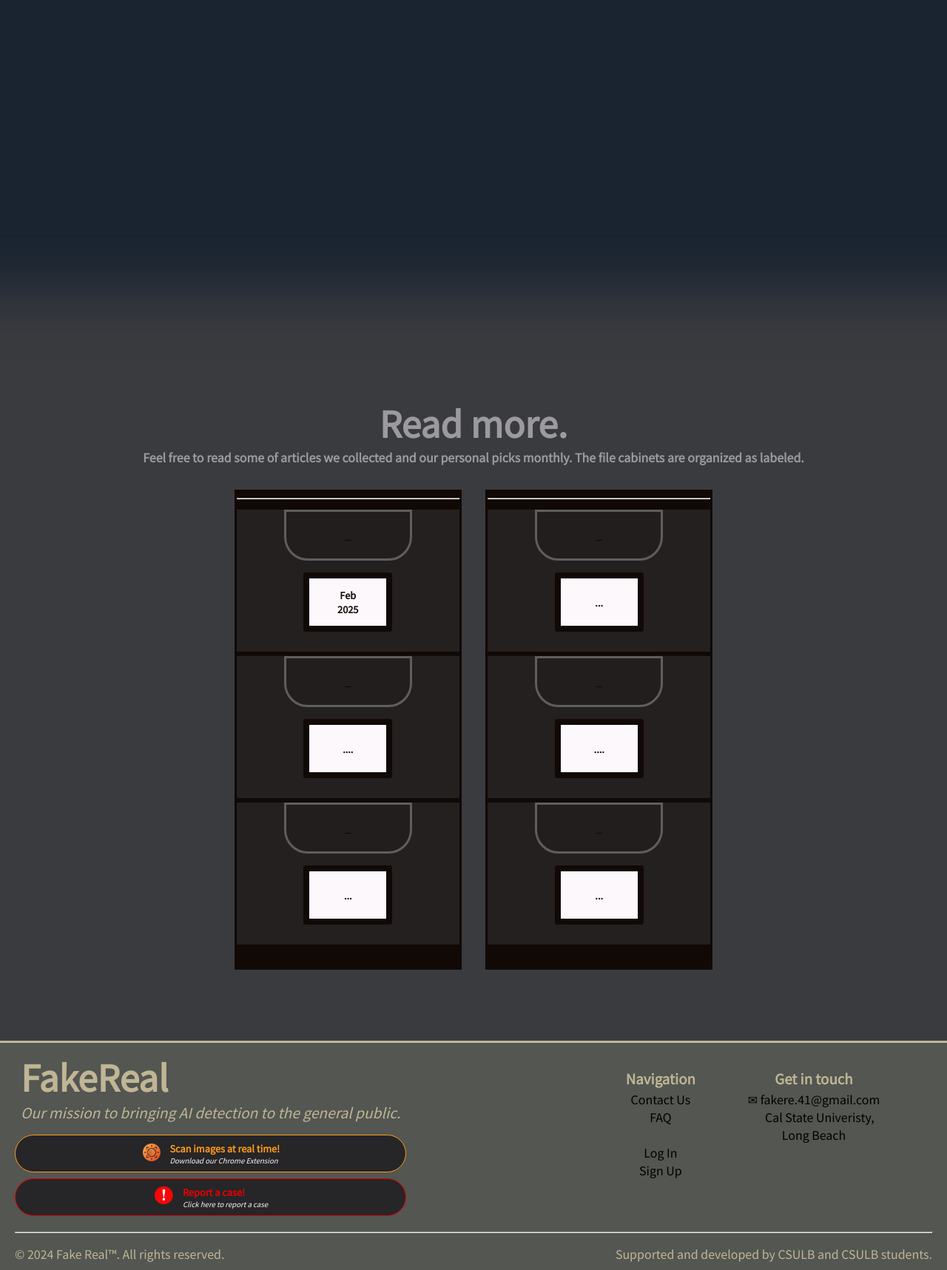
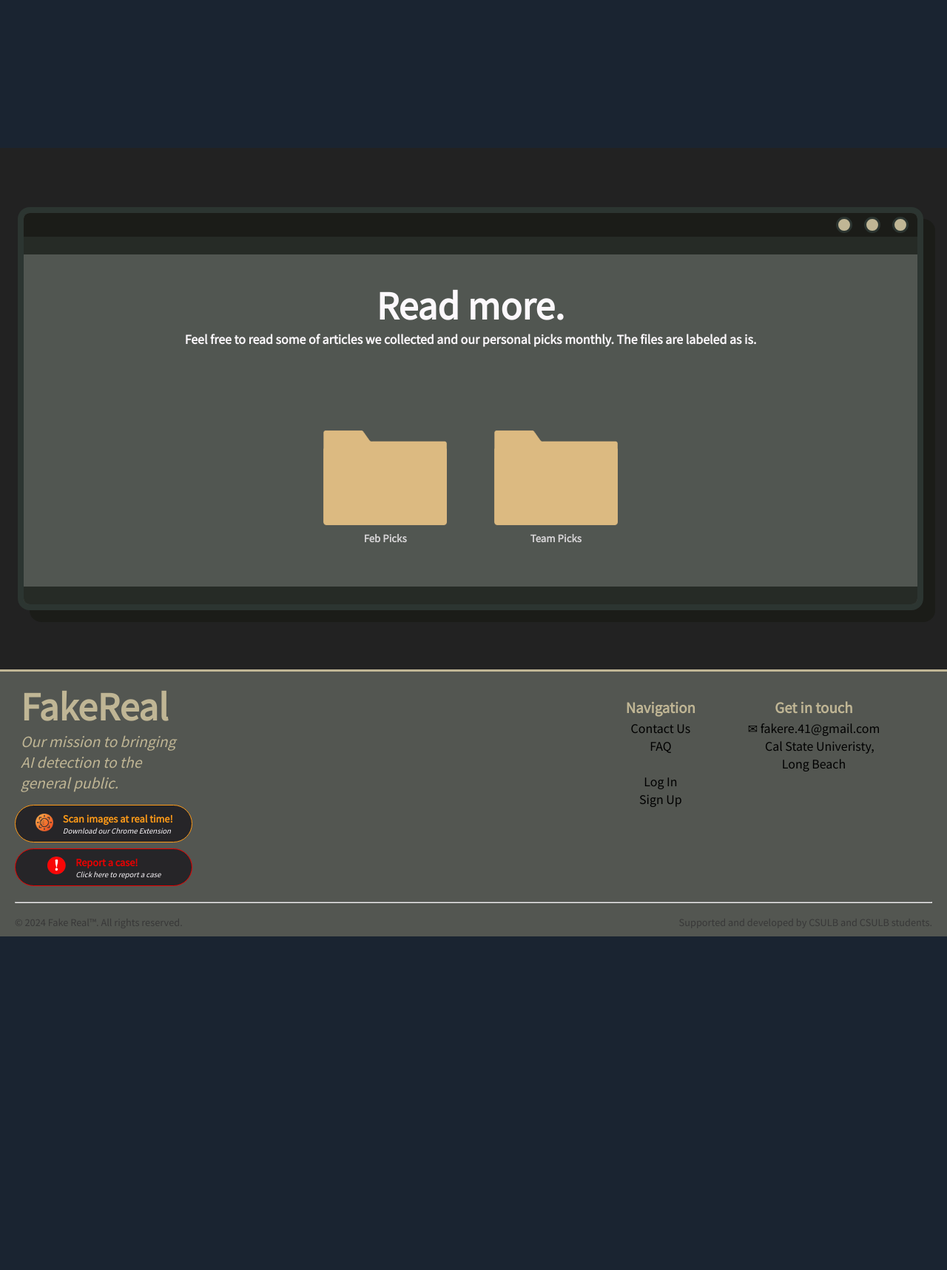
Before and after one commit to fs-fakereal/fakereal, a Flask app: page / in a window 1280 px wide. Shown: the part 3951-5668 px from the top of the page at 74% size. After the commit the page ends 5217 px from the top, so only its background shows below. Run offline with Flask 3, Linux system fonts and the light colour scheme; parts of the project's set-up code (start-up, migrations or seed data) failed here and were passed over.

Commit message:
edits articles

```diff
--- a/app/static/css/articles.css
+++ b/app/static/css/articles.css
@@ -1,26 +1,26 @@
-.articles {
+/* .articles {
     display: flex;
     flex-direction: column;
     align-items: center;
-    justify-content: center;
+    justify-content: center; */
     /* overflow: scroll; */
-
+/*
     padding: 1rem 1rem 6rem 1rem;
-    background-color: #3a3b3f;
+    background-color: #3a3b3f; */
     /* background-color: #dfbe90; */
 
-    h1 {
-        font-size: 3rem;
+    /* h1 {
+        font-size: 3rem; */
         /* color: black; */
-        color: #fcf8fc;
+        /* color: #fcf8fc;
         margin: 0;
         padding: 0;
         opacity: 50%;
     }
 
-    h2 {
+    h2 { */
         /* max-width: 10rem; */
-        font-size: 1rem;
+        /* font-size: 1rem;
         padding: 0rem 2rem 2rem 2rem;
         margin: 0;
 
--- a/app/static/css/cabinet.css
+++ b/app/static/css/cabinet.css
@@ -24,6 +24,7 @@
 .handle a button {
     border-radius: 0 0 2rem 2rem;
     background-color: #221e1e;
+    color: transparent;
     border: 0.2rem solid rgb(94, 94, 94);
 
     padding: 1.5rem 5rem;
--- a/app/static/css/dashboard-base.css
+++ b/app/static/css/dashboard-base.css
@@ -51,7 +51,7 @@ body {
     justify-content: center;
     align-self: center;
 
-    transition: all 0.5s ease-in-out;    transition: all 0.5s ease-in-out; /* Transition for sliding effect */
+    transition: all 0.5s ease-in-out; /* Transition for sliding effect */
 }
 
 /* Webpage design */
--- a/app/static/css/deepfake-examples.css
+++ b/app/static/css/deepfake-examples.css
@@ -17,9 +17,9 @@
     top: 0;
 }
 
-section {
+/* section {
     height: 90vh;
-}
+} */
 
 /* the title of the section */
 .title-examples {
@@ -130,7 +130,7 @@ section {
 }
 
 /* dots */
-.dots {
+/* .dots {
     text-align: center;
 }
 
@@ -142,12 +142,12 @@ section {
     background-color: #bbb;
     border-radius: 50%;
     display: inline-block;
-    /* transition: background-color 0.6s ease; */
+    transition: background-color 0.6s ease;
 }
 
 .active, .dot:hover {
     background-color: #717171;
-}
+} */
 
 /* slides */
 .mySlides {
--- a/app/static/css/footer.css
+++ b/app/static/css/footer.css
@@ -57,7 +57,8 @@ hr {
 
     justify-content: left;
 
-    max-width: 50%;
+    max-width: 15rem;
+    width: auto;
 }
 
 .fakereal-here h1 {
@@ -355,7 +356,11 @@ hr {
     cursor: url('../imgs/mouse/white-mouse.png'), auto !important;
 
     p {
-        color: #c0b695;
+        margin: 0rem;
+        padding: 0rem;
+
+        color: #383838;
+        font-size: 0.8rem;
         cursor: url('../imgs/mouse/white-mouse.png'), auto !important;
     }
 }
--- /dev/null
+++ b/app/static/css/news-articles.css
@@ -0,0 +1,257 @@
+.article-list {
+    display: flex;
+    flex-direction: row;
+    flex-wrap: wrap;
+    gap: 2rem;
+
+    align-items: center;
+    justify-content: center;
+}
+
+.main-content-web {
+    display: flex;
+    flex-direction: column;
+    align-items: center;
+    justify-content: center;
+
+    height: 100%;
+}
+
+.web-title {
+    display: flex;
+    flex-direction: column;
+    align-items: center;
+    justify-content: center;
+
+    padding: 2rem;
+
+    h1, h2 {
+        opacity: 100%;
+    }
+}
+
+.web-articles-list {
+    display: flex;
+    flex-direction: row;
+    flex-wrap: wrap;
+
+    align-items: flex-start;
+    justify-content: center;
+
+    padding: 1rem;
+}
+
+.web-articles {
+    display: flex;
+    flex-direction: column;
+
+    align-items: center;
+    justify-content: center;
+
+    padding: 1rem;
+
+
+    img {
+        height: 10vw;
+
+        padding: 0rem;
+        margin: 0rem;
+    }
+
+    img:hover {
+        cursor: url('../imgs/mouse/white-pointer.png'), auto !important;
+    }
+
+    h5 {
+        padding: 0.5rem 0rem;
+        margin: 0rem;
+
+        color: #fcf8fc;
+        opacity: 80%;
+    }
+}
+
+.file {
+    display: flex;
+    flex-direction: column;
+
+    align-items: center;
+    justify-content: center;
+
+    padding: 1rem;
+}
+
+.open-file {
+    display: flex;
+    flex-direction: column;
+
+    position: absolute;
+
+    padding: 1rem 2rem;
+    margin: 2rem;
+
+    background-color: #fcf8fc;
+    border: #000 0.2rem solid;
+
+    button {
+        height: 2rem;
+        width: 2rem;
+
+        border-radius: 5rem;
+
+        background-color: #767676;
+        border: #000 0.2rem solid;
+
+        align-self: flex-end;
+    }
+
+    button:hover {
+        background-color: #000;
+        border: #767676 0.2rem solid;
+        color: #767676;
+    }
+}
+
+/* Speech bubble */
+.speech-bubble {
+    position: relative;
+    background: #1b1c18;
+    border-radius: .4em;
+
+    box-shadow: #1b1c18 0.5rem 0.5rem;
+}
+
+.speech-bubble:after {
+    content: '';
+    position: absolute;
+    top: 0;
+    left: 50%;
+    width: 0;
+    height: 0;
+    border: 11px solid transparent;
+    border-bottom-color: #1b1c18;
+    border-top: 0;
+    border-left: 0;
+    margin-left: -5.5px;
+    margin-top: -10px;
+}
+
+/* Webpage design */
+.webpage-design {
+    background-color: #515651;
+    /* background-color: #545333; */
+
+    display: flex;
+    flex-direction: column;
+
+    margin: 5rem 2rem 5rem 1.5rem;
+
+    /* border: #515651 0.5rem solid; */
+    border: #2c3531 0.5rem solid;
+    border-radius: 1rem;
+
+    height: 100%;
+
+    overflow: hidden;
+
+    box-shadow: #1b1c18 1rem 1rem;
+}
+
+.top {
+    /* background-color: rgb(70, 82, 93); */
+    /* background-color: #464848; */
+    background-color: #1b1c18;
+
+    height: 4vh;
+    width: 100%;
+
+    display: flex;
+    flex-direction: row;
+
+    align-self: center;
+    justify-content: flex-end;
+
+    /* padding-top: 0.7vh; */
+    padding-right: 0.5rem;
+
+    z-index: 1;
+}
+
+.webnav {
+    display: flex;
+    flex-direction: row;
+
+    justify-content: center;
+    align-items: center;
+
+    span {
+        margin: 0rem 0.5rem;
+        font-size: 2vh;
+    }
+}
+
+.space {
+    /* background-color: rgb(143, 152, 160); */
+    /* background-color: #e4605b; */
+    background-color: #262b26;
+
+    width: 100%;
+    padding: 1.5vh;
+
+    z-index: 1;
+}
+
+.middle {
+    cursor: url('../imgs/mouse/white-mouse.png'), auto !important;
+
+    width: 100%;
+    /* height: 100vh; */
+
+    display: flex;
+    flex-direction: column;
+
+    justify-content: flex-start;
+    align-self: center;
+
+    object-fit: contain;
+    overflow-y: scroll;
+    overflow-x: hidden;
+
+    h1 {
+        font-size: 3rem;
+        /* color: black; */
+        color: #fcf8fc;
+        margin: 0;
+        padding: 0;
+        /* opacity: 50%; */
+    }
+
+    h2 {
+        /* max-width: 10rem; */
+        font-size: 1rem;
+        padding: 0rem 2rem 2rem 2rem;
+        margin: 0;
+
+        text-align: center;
+        color: #fcf8fc;
+        /* opacity: 50%; */
+    }
+}
+
+/* Dot */
+.dot {
+    height: 1rem;
+    width: 1rem;
+
+    /* background-color: #878672; */
+    background-color: #c0b695;
+
+    border-radius: 50%;
+    border: #2c3531 0.2rem solid;
+    display: inline-block;
+}
+
+/* Team picks */
+#team-picks p {
+    color: #000;
+}
--- a/app/static/css/sidebar.css
+++ b/app/static/css/sidebar.css
@@ -12,7 +12,7 @@
     /* background-color: #878672; */
 
     padding: 1rem 0.5rem;
-    /* height: 100vh; */
+    height: 100vh;
     box-shadow: 2px 0 6px rgba(36, 34, 30, 0.1);
 
     /* position: static; */
--- /dev/null
+++ b/app/static/js/open-files.js
@@ -0,0 +1,25 @@
+// opening file: Team
+document.getElementById('team-article').addEventListener('click', function() {
+    const textBoxContainer = document.getElementById('team-picks');
+    textBoxContainer.classList.remove('hidden');
+    textBoxContainer.classList.add('open-file');
+});
+
+document.getElementById('close-btn-team').addEventListener('click', function() {
+    const textBoxContainer = document.getElementById('team-picks');
+    textBoxContainer.classList.add('hidden');
+    textBoxContainer.classList.remove('open-file');
+});
+
+// opening file: Feb
+document.getElementById('feb-article').addEventListener('click', function() {
+    const textBoxContainer = document.getElementById('feb-picks');
+    textBoxContainer.classList.remove('hidden');
+    textBoxContainer.classList.add('open-file');
+});
+
+document.getElementById('close-btn1').addEventListener('click', function() {
+    const textBoxContainer = document.getElementById('feb-picks');
+    textBoxContainer.classList.add('hidden');
+    textBoxContainer.classList.remove('open-file');
+});
--- a/app/templates/dashboard.html
+++ b/app/templates/dashboard.html
@@ -61,6 +61,7 @@
             <!--  -->
         </div>
     </div>
+
     <script src="../static/js/sidehover.js"></script>
 </body>
 </html>
--- a/app/templates/home-page.html
+++ b/app/templates/home-page.html
@@ -7,9 +7,14 @@
     <link rel="stylesheet" href="../static/css/base.css">
     <link rel="stylesheet" href="../static/css/navbar.css">
 
+    <link rel="stylesheet" href="../static/css/logo-sidebar.css">
+    <link rel="stylesheet" href="../static/css/sidebar.css">
+
     <link rel="stylesheet" href="../static/css/deepfake-examples.css">
     <link rel="stylesheet" href="../static/css/home.css">
+    <link rel="stylesheet" href="../static/css/news-articles.css">
     <link rel="stylesheet" href="../static/css/articles.css">
+    <!-- <link rel="stylesheet" href="../static/css/articles.css"> -->
     <link rel="stylesheet" href="../static/css/footer.css">
     <link rel="stylesheet" href="../static/css/logo.css">
     <link rel="stylesheet" href="../static/css/cabinet.css">
@@ -158,132 +163,77 @@
       </div>
     </div>
 
-    <section class="revealable">
-
-      <div class="blur-parent">
-        <div class="blur"></div>
-        <div class="arti-blur"></div>
-      </div>
-
+    <!-- <section class="revealable"> -->
+    <section>
       <!-- Deep fake articles to learn more -->
       <div class="articles" id="read-more">
-        <h1>Read more.</h1>
+        <div class="webpage-design">
+          <div class="top">
+              <div class="webnav">
+                  <span class="dot"></span>
+                  <span class="dot"></span>
+                  <span class="dot"></span>
+              </div>
+          </div>
 
-        <h2>
-          Feel free to read some of articles
-          we collected and our personal picks monthly.
-          The file cabinets are organized as labeled.
-        </h2>
+          <div class="space">
+              <!--  -->
+          </div>
 
-        <div class="files">
+          <div class="middle">
 
-          <!-- cabinet one -->
-          <div class="cabinet-stack">
-            <!-- Cabinet - the lid -->
-            <div class="cabinet-lid">
-              <hr>
-            </div>
+            <div class="main-content-web">
+              <div class="web-title">
+                <h1>Read more.</h1>
 
-            <div class="cabinet">
-              <div class="top-lid">
-                <!--  -->
+                <h2>
+                  Feel free to read some of articles
+                  we collected and our personal picks monthly.
+                  The files are labeled as is.
+                </h2>
               </div>
-              <div class="handle">
-                <a href="{{ url_for('feb_article') }}">
-                  <button type="button" class="handle-button">_</button>
-                </a>
 
-                <div class="full-screen hidden flex-container-center">
-                  <button class="close-button" onclick=""><p>&#x2715</p></button>
+              <div class="web-articles-list">
+                <div class="file">
+                  <div class="web-articles" id="feb-article">
+                    <img src="../static/imgs/file.png" alt="file">
+                    <h5>Feb Picks</h5>
+                  </div>
 
-                  <div class="article-list">
-                    <div id="article" class="article">
+                  <div class="hidden speech-bubble" id="feb-picks">
+                    <button type="button" class="cursor-click" id="close-btn1">&#x2715;</button>
+
+                    <div class="article-list">
+                      <div id="article" class="article">
+                      </div>
                     </div>
-                    <hr>
+                  </div>
+                </div>
+
+                <div class="file">
+                  <div class="web-articles" id="team-article">
+                    <img src="../static/imgs/file.png" alt="file">
+                    <h5>Team Picks</h5>
+                  </div>
+
+                  <div class="hidden speech-bubble" id="team-picks">
+                    <button type="button" class="cursor-click" id="close-btn-team">&#x2715;</button>
+
+                    <p>
+                      Currently looking for the best news, personally picked just for you :]
+                    </p>
                   </div>
                 </div>
 
               </div>
-              <div class="cabinet-label">
-                <h1>Feb 2025</h1>
-              </div>
-            </div>
-            <div class="cabinet">
-              <div class="top-lid">
-                <!--  -->
-              </div>
-              <div class="handle">
-                <a href="{{ url_for('empty_cab') }}"><button>_</button></a>
-              </div>
-              <div class="cabinet-label">
-                <h1>....</h1>
-              </div>
-            </div>
-            <div class="cabinet">
-              <div class="top-lid">
-                <!--  -->
-              </div>
-              <div class="handle">
-                <a href="{{ url_for('empty_cab') }}"><button>_</button></a>
-              </div>
-              <div class="cabinet-label">
-                <h1>...</h1>
-              </div>
+
             </div>
 
-            <!-- Cabinet - bottom -->
-            <div class="cabinet-lid">
-              <br>
-            </div>
           </div>
 
-          <!-- cabinet two -->
-          <div class="cabinet-stack">
-            <!-- Cabinet - the lid -->
-            <div class="cabinet-lid">
-              <hr>
-            </div>
-
-            <div class="cabinet">
-              <div class="top-lid">
-                <!--  -->
-              </div>
-              <div class="handle">
-                <a href="{{ url_for('empty_cab') }}"><button>_</button></a>
-              </div>
-              <div class="cabinet-label">
-                <h1>...</h1>
-              </div>
-            </div>
-            <div class="cabinet">
-              <div class="top-lid">
-                <!--  -->
-              </div>
-              <div class="handle">
-                <a href="{{ url_for('empty_cab') }}"><button>_</button></a>
-              </div>
-              <div class="cabinet-label">
-                <h1>....</h1>
-              </div>
-            </div>
-            <div class="cabinet">
-              <div class="top-lid">
-                <!--  -->
-              </div>
-              <div class="handle">
-                <a href="{{ url_for('empty_cab') }}"><button>_</button></a>
-              </div>
-              <div class="cabinet-label">
-                <h1>...</h1>
-              </div>
-            </div>
-
-            <!-- Cabinet - bottom -->
-            <div class="cabinet-lid">
-              <br>
-            </div>
+          <div class="space">
+              <!--  -->
           </div>
-
         </div>
 
       </div>
@@ -354,5 +304,6 @@
     <script src="../static/js/logo-animation.js"></script>
     <script src="../static/js/animation.js"></script>
     <script src="../static/js/news-article.js"></script>
+    <script src="../static/js/open-files.js"></script>
   </body>
 </html>
```
Also changed, not shown: other parts of app/static/css/articles.css (+68 -29 lines), app/static/js/news-article.js (+40 -39 lines), app/templates/articles/empty_cab.html (deleted, +0 -29 lines), app/templates/articles/feb-article-list.html (deleted, +0 -34 lines), app/static/imgs/folder-icon.png (added).
